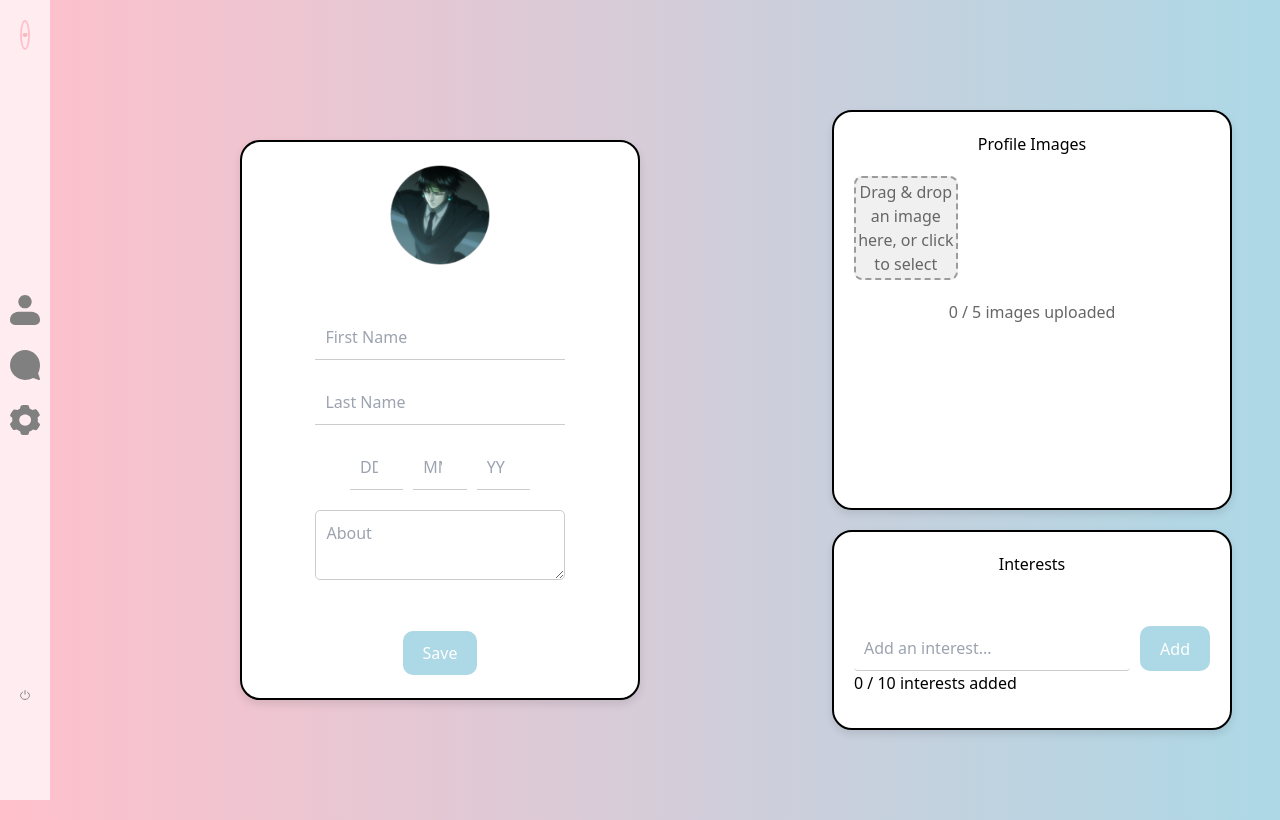
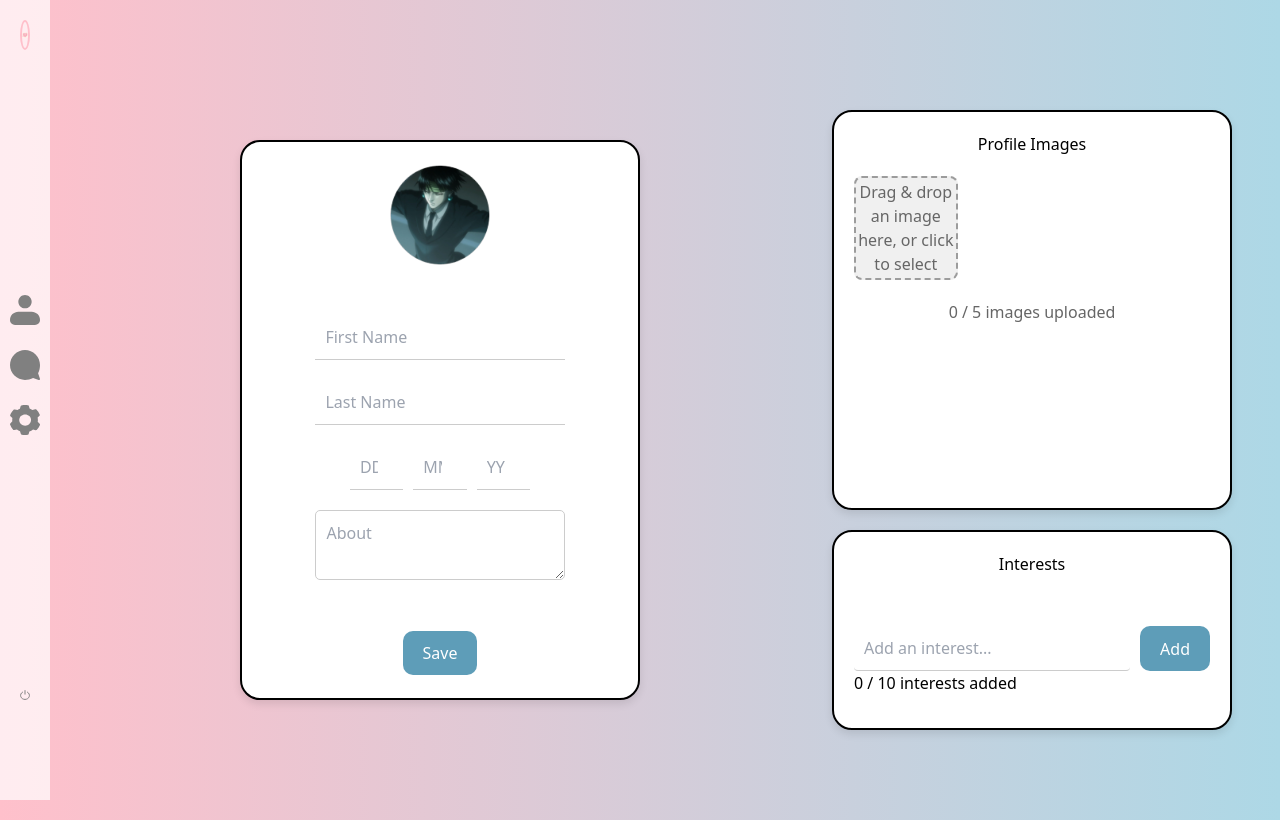
Before and after one commit to megrisse/Matcha, a React (Vite) app in the folder Front/: page /profile in a window 1280 px wide. Built offline with nearby package versions, Linux system fonts and the light colour scheme.

Commit message:
update colors of buttons

```diff
--- a/Front/src/Components/ProfileComponents.tsx
+++ b/Front/src/Components/ProfileComponents.tsx
@@ -76,7 +76,7 @@ export const AgeInput = styled.input`
 export const SubmitButton = styled.button`
   padding: 10px 20px;
   margin-top: 20px;
-  background-color: #ADD8E6;
+  background-color: #5E9DB8;
   color: #fff;
   border: none;
   border-radius: 10px;
--- a/Front/src/Components/ProfileInterestCard.tsx
+++ b/Front/src/Components/ProfileInterestCard.tsx
@@ -59,7 +59,7 @@ const Input = styled.input`
 `;
 
 const AddButton = styled.button`
-background-color: #ADD8E6;
+background-color: #5E9DB8;
   color: white;
   border: none;
   padding: 10px 20px;
```
